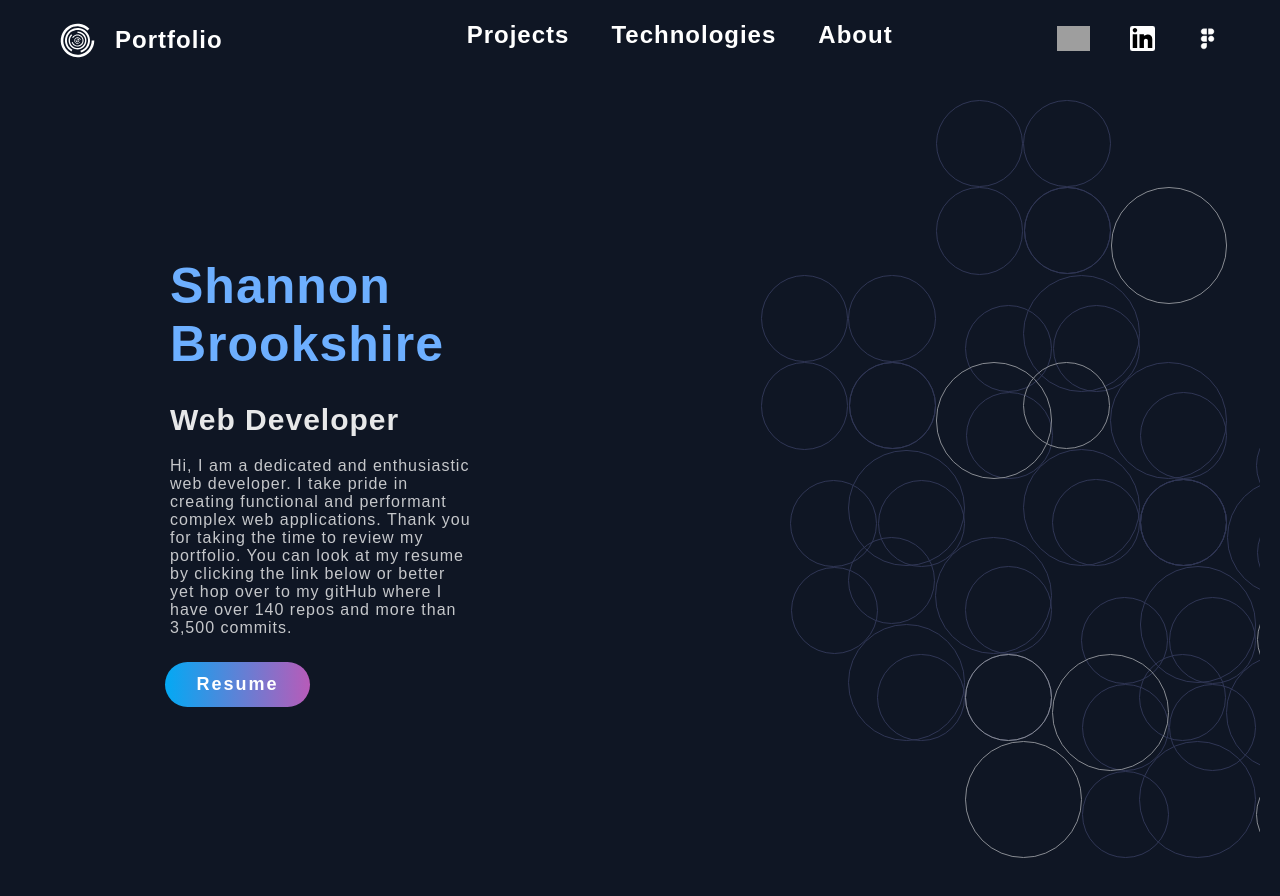
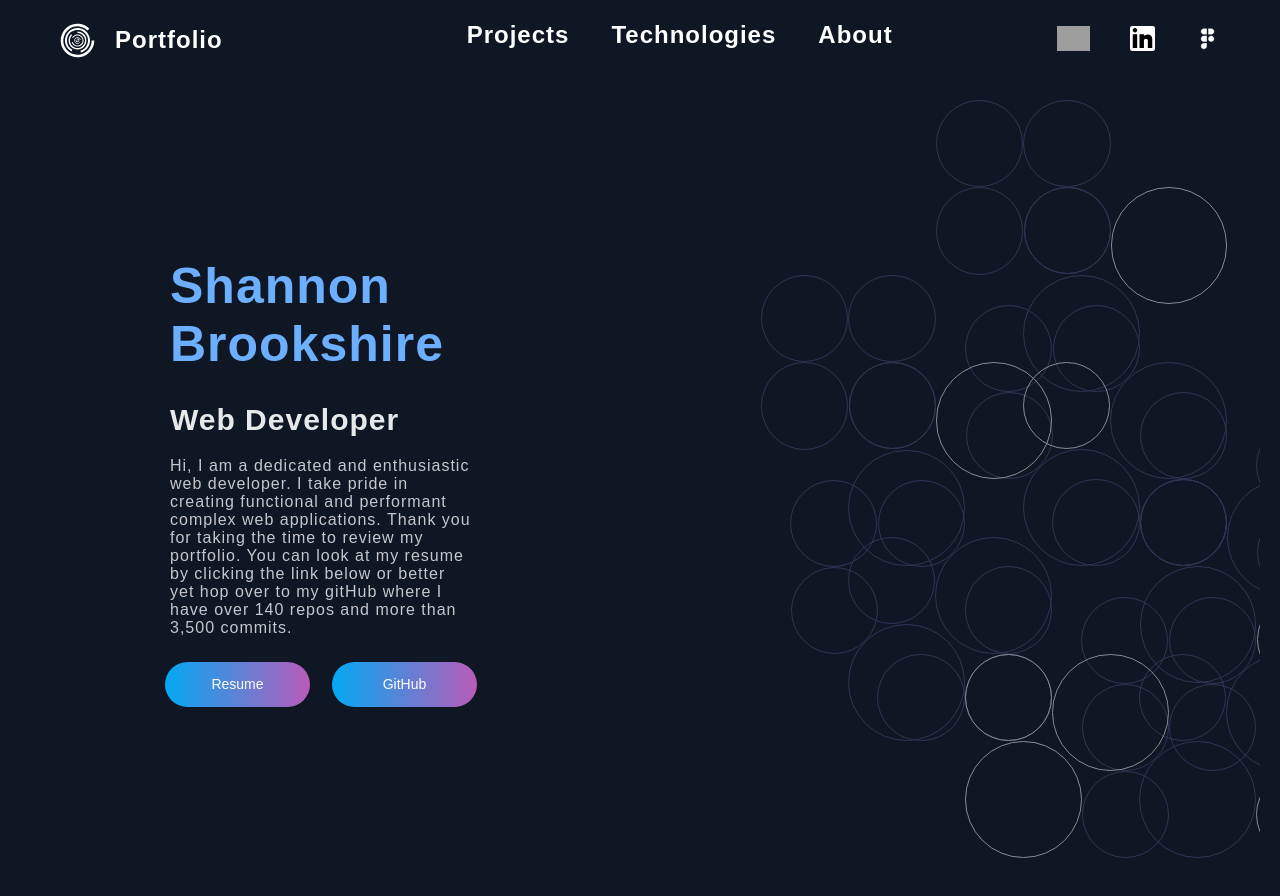
Before and after one commit to SalamanderCtesiphon/portfolio-figma-design, a React (Create React App) app: page / in a window 1280 px wide. Shown: the top 896 px of the page. Built offline with nearby package versions, Linux system fonts and the light colour scheme; grey boxes are pictures that could not be loaded.

Commit message:
added a link to my github profile

```diff
--- a/src/components/Hero.css
+++ b/src/components/Hero.css
@@ -72,7 +72,13 @@ section {
   }
 }
 
-#resume-btn {
+.button-holder {
+  display: flex;
+  justify-content: space-between;
+  width: 60%;
+}
+
+.resume-btn {
   display: flex;
   align-items: center;
   justify-content: center;
--- a/src/components/Hero.jsx
+++ b/src/components/Hero.jsx
@@ -12,7 +12,10 @@ function Hero() {
           I take pride in creating functional and performant complex web applications.
           Thank you for taking the time to review my portfolio. You can look at my resume by clicking the link below or better yet hop over to my gitHub where I have over 140 repos and more than 3,500 commits.
         </p>
-        <button id='resume-btn'><a href={resume}>Resume</a></button>
+        <div className="button-holder">
+          <button className='resume-btn'><a href={resume}>Resume</a></button>
+          <button className='resume-btn'><a href='https://github.com/SalamanderCtesiphon'>GitHub</a></button>
+        </div>
       </div>
       <div className="right-container">
         <div style={{width: 758, height: 758, position: 'relative', opacity: 0.50}}>
```
